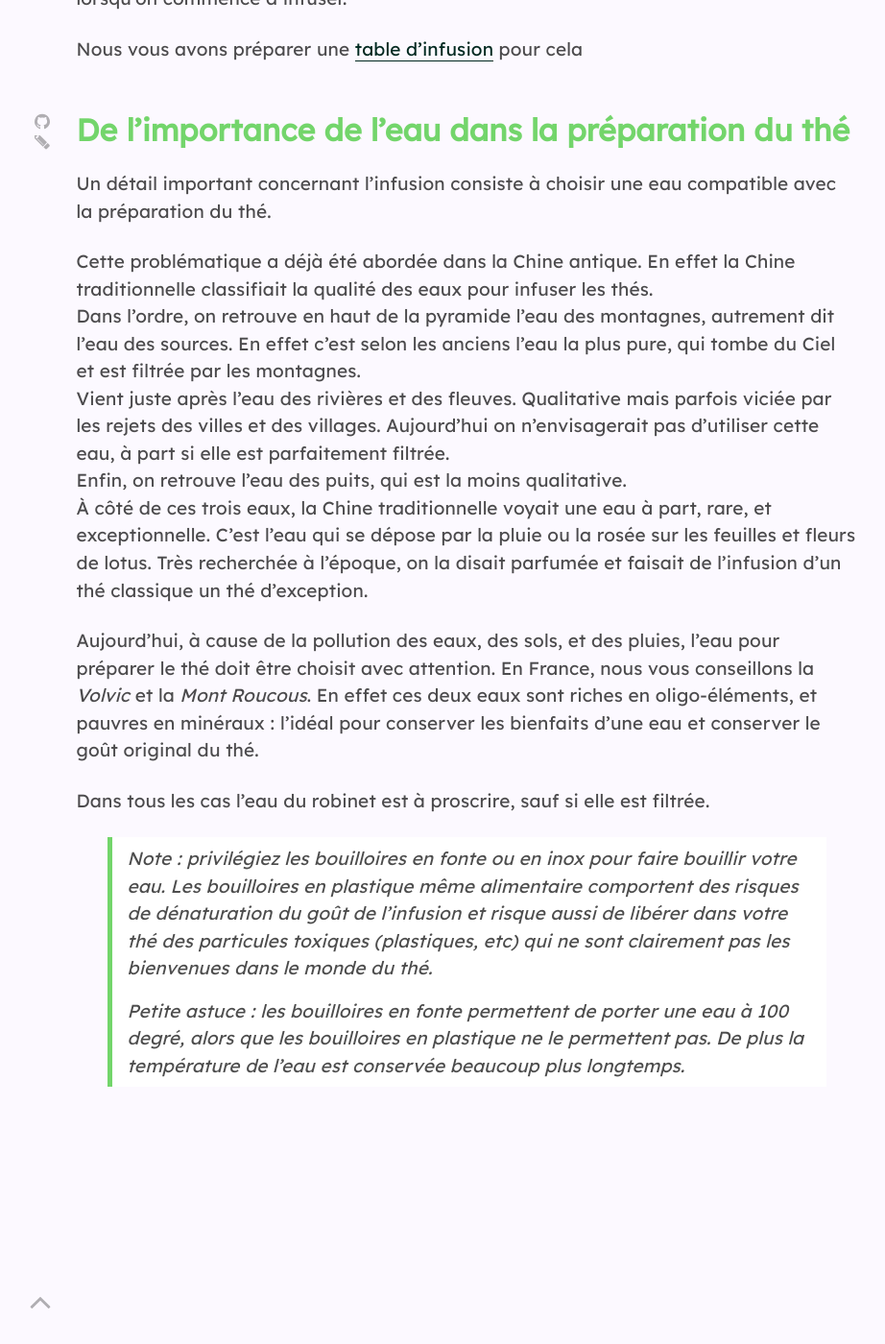
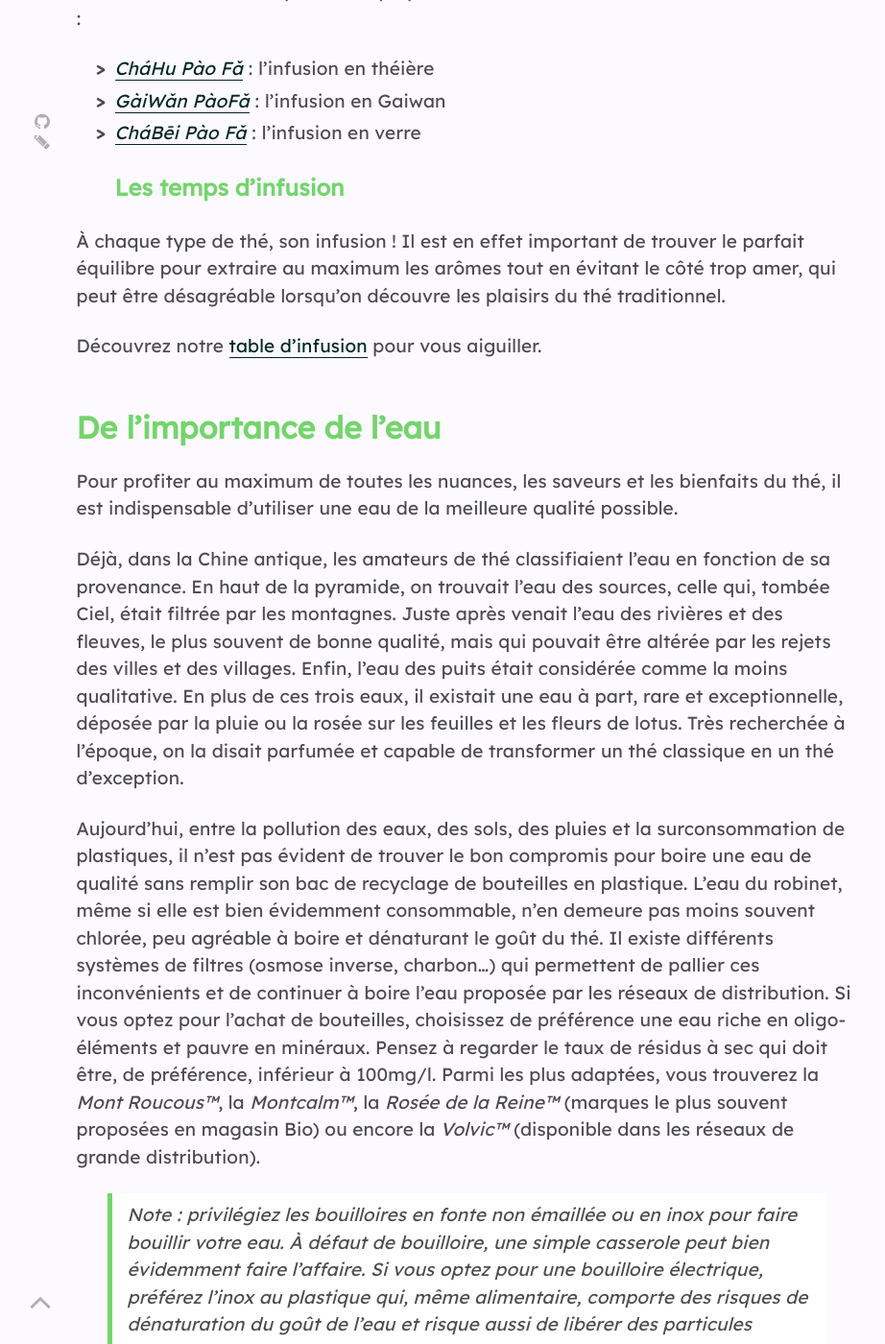
Before and after one commit to brutdethe/site, a Jekyll site: the page built from ressources/_base/debuter.md, in a window 1280 px wide and 1400 px high, scrolled down 3666 px. Shown: the whole window at 96% size, without its empty margins (154-1076 px from the left). Built offline with Jekyll 4.4.1, drawn with Linux system fonts in a browser that asks for light colours; nearby versions of some CDN libraries; before the commit the page ends 4817 px from its top, so only the background shows below that; some of the changed text lies outside the part shown.

Commit message:
reprend le texte "débuter"

```diff
--- a/ressources/_base/debuter.md
+++ b/ressources/_base/debuter.md
@@ -1,91 +1,92 @@
 ---
 titre: Débuter avec les thés de Chine et de Taïwan
 description: >
-  Pour débuter dans le monde du thé, il faut en saisir les bases pratiques pour appréhender le monde du thé traditionnel.
+  Une vue d'ensemble pour découvrir l'univers du thé et en saisir les bases pratiques
 par: ThaisThe
 ---
+<!-- À nos thés
 
+Mettre l’eau à bouillir, choisir son compagnon de voyage en fonction de l’heure, de son humeur, de son envie... Placer quelques pincées de feuilles, verser l’eau, compter, se concentrer sur la danse du temps qui égrène les secondes, comme une méditation fugace, laisser passer les pensées. Servir, s’asseoir, fermer les yeux, déguster et se laisser transporter par les arômes et les parfums qui, à chaque gorgée, racontent une nouvelle histoire.
+
+Un peu d’eau, quelques feuilles, un monde insoupçonné qui s’offre en toute simplicit[h]é...
+-->
 ## Petit historique
 
 L’histoire du thé commence par une légende chinoise.
 
 ![Shennong](/assets/media/debuter_shennong.jpg)
 
-Aux alentours de 2730 av. è.c., le mythique empereur chinois 神農 _ShénNóng_ a déjà inventé l’agriculture, et conseillait à ses sujets de faire bouillir l’eau avant de la boire. C’était aussi un savant, qui testait les plantes afin d’en connaître les secrets médicinaux.
-Il s’empoisonnait souvent avec.
+Aux alentours de 2730 av. è.c., vivait l'empereur 神農 *ShénNóng*, l'un des trois Augustes de la mythologie chinoise. Selon certains folklores, il serait né avec une tête de bovidé et aurait également un tronc en partie transparent ce qui lui permettait d'étudier en direct l'action des simples qu'il ingérait sur les différents organes du corps. Surnommé l'*Agriculteur divin*, le *Divin Laboureur* ou encore le *Laboureur céleste*, on lui prête l'invention de l'agriculture, de la houe et de l'araire, sans oublier du tissage des étoffes, du luth à cinq cordes, de l’arc, de la poterie... Il conseillait à ses sujets de faire bouillir l'eau avant de la consommer afin de la purifier et de lutter contre les épidémies de l'époque.  *ShénNóng* serait également à l'origine de l’ouvrage chinois le plus ancien traitant des drogues végétales, animales et minérales : le Classique de la matière médicale du Laboureur Céleste (神农本草经 *shénnóng běncǎojīng*). La version initiale de ce livre, compilation de savoirs oraux anciens, contenait les notices de 365 produits possédant des vertus médicinales.
 
-Un jour qu’il s’empoisonnait, il s’allongea sous un arbre pour se reposer. L’eau bouillait à côté de lui, quand un coup de vent fit tomber une feuille du théier dans la marmite.   L’empereur bu cette eau, et se trouva guérit de son empoisonnement. De là la culture du thé fut répandue en tant que plante médicinale dans toute la Chine.
+Passionné par les plantes, il les testait sur lui-même afin d'en découvrir les secrets médicinaux et il lui arrivait régulièrement de s'empoisonner avec. La légende raconte qu'un jour, après avoir absorbé quelque plante toxique, il fit bouillir de l'eau au pied d'un théier. Une brise légère fit tomber quelques feuilles dans sa tasse, qui teintèrent et parfumèrent le liquide. Intrigué, l'empereur but ce breuvage et guérit de son empoisennement. Le thé était né et les bienfaits de cette plante se répandirent dans toutes la Chine.
 
-D’un point de vue historique et archéologique, on sait que le thé est déjà partie intégrante de la pharmacopée chinoise en 1000 av. è.c.
-
-Quoi qu’il en soit, les origines du thé viennent de Chine, et plus particulièrement dans les provinces du _GuìZhōu_, _YúnNán_ et _SìChuān_, où l’on a retrouvé les plus anciennes traces archéologiques de théier (_GuìZhōu_) et les plus anciens théiers encore vivants, plus que millénaires (_YúnNán_).
+D’un point de vue historique et archéologique, les origines du thé viennent de Chine, plus particulièrement des provinces de *SìChuān*, du *YúnNán* où l'on peut de nos jours observer des théiers plus que millénaires et du *GuìZhōu* où l’on a retrouvé les plus anciennes traces archéologiques de théier. D'un point de vue médicinal, le thé fait déjà partie intégrante de la pharmacopée chinoise en 1000 av. è.c.
 
 ## Le thé
 
-Le thé que nous buvons peut être de 6 couleurs différentes : vert, blanc, jaune, bleu, rouge, ou noir. C’est du moins les 6 couleurs « officielles » en Chine, berceau de la culture du thé.
+En Chine, berceau de sa culture, et à Taïwan, le thé se décline en six couleurs "officielles" :
+  綠茶 - LǜChá - thé vert
+  白茶 - BáiChá - thé blanc
+  黃茶 - HuángChá - thé jaune
+  青茶 - QīngChá - thé bleu-vert
+  紅茶 - HóngChá - thé rouge
+  黑茶 - HēiChá - thé noir
+
+À ces six couleurs, on peut ajouter une septième, le thé Pǔ'ěr, 普洱生茶 Pǔ’ěr ShēngChá, dont la méthode de fabrication est plus complexe et qui, comme certains vins, se bonifie avec le temps.
 
 ![Le thé](/assets/media/debuter_cueillette.jpg)
 
-### La couleur d’un thé tient du travail de l’homme et non de l’espèce de thé cueillie
+### Une espèce pour plusieurs couleurs
 
-Pour obtenir du thé, on cueille simplement une feuille d’un arbuste ou arbre à thé (_Camellia Sinensis_), et on la travaille (en la séchant, en la laissant fermenter, etc.) suivant le type de thé que l’on veut.
-Vous pouvez approfondir ce point en consultant la [méthode de fabrication du thé](./processus-de-fabrication-du-the)
+Contrairement à ce que l'on pourrait croire, tous les types de thé proviennent du même arbuste ou arbre à thé, le *Camellia Sinensis*, peu importe le *cultivar* ou cépage. C'est ensuite le travail de l'homme et le processus de fabrication qui va déterminer sa couleur. Ramassage, flétrissage, façonage, séchage, fermentation..., les différentes étapes de préparation permettent ainsi de varier les couleurs, les goûts et les plaisirs.
+Certains _cultivars_ sont, cependant, plus ou moins propices à un type de thé en particulier. Le thé *LóngJǐng*, par exemple, n’est obtenu qu’à partir d'un cultivar spécifique : le *LóngJǐng 43*.
 
-C’est le processus de fabrication qui va déterminer la couleur du thé, et non le _cultivar_ (le cépage du thé). En effet peu importe le _cultivar_ que l’on cueille, c’est le travail de l’homme qui décidera si une feuille de théier deviendra "thé rouge" ou un "thé vert", etc.
-Cependant certains _cultivars_ sont plus ou moins propice à un type de thé en particulier. Par exemple le thé _LóngJǐng_ n’est fait qu’avec un cultivar spécifique : le _LóngJǐng 43_.
+N'hésitez pas à consulter la [méthode de fabrication du thé](./processus-de-fabrication-du-the) pour approfondir le sujet.
+### Des infusions à répétition
 
-### Les mêmes feuilles de thé peuvent être infusé à répétition
+Bien loin des sachets à usage unique, le thé sous sa forme traditionnelle, en *vrac* ou en *galette*, peut être infusé à plusieurs reprises, jusqu'à plus de cinquante fois pour certains types, comme les Pǔ'ěr. Chaque infusion révèle alors des parfums et des senstaions différentes.
 
-Contrairement à ce qu’on pourrait penser, le thé dans sa forme traditionnelle, c’est à dire _en vrac_ ou en _galette_, n’est pas une denrée à usage unique. Autrement dit le thé ne s’infuse pas qu’une seule fois comme on le fait souvent avec les sachets, mais on peut l’infuser plusieurs fois selon le type de thé (de trois à 50 fois voir plus).
+Le thé est donc une boisson résiliente et économe, entre autres bienfaits surprenants.
+### Les bienfaits du thé
 
-Par exemple, on pourra infuser des feuilles de thé vert environ trois fois, c’est à dire qu’on versera de l’eau chaude trois fois sur les feuilles après avoir bu le thé.
-Autre exemple, on pourra infuser des dizaines de fois le même thé pu er, jusqu’à cinquante théières la plupart du temps.
-Le thé dans sa forme traditionnelle est donc une boisson résiliente et économe, entre autres bienfaits surprenants.
+Le thé fait partie intégrante de la pharmacopée chinoise.
 
-### Le thé est un aliment médicament
+Il contient des antioxydants qui participent au développement des défenses immunitaires et agissent contre le vieillissement.
 
-Le thé contient des antioxydants, qui participent au développement des défenses immunitaires, et agissent contre le vieillissement .
+Il a aussi une action diurétique, réduisant ainsi la pression artérielle.
 
-Le thé a aussi une action diurétique, et donc réduit la pression artérielle.
+Le thé vert facilite en plus la perte de graisses viscérales et donc la perte de poids.
 
-Le thé vert facilite en plus la perte de graisses viscérales : donc la perte de poids.
+Le thé stimule également l'attention et l'éveil. Cela serait dû non seulement à la caféine libérée lors de l'infusion, mais aussi à d'autres molécules comme les *polyphénols* et la *L-théanine*.
 
-Le thé stimule l'attention et l'éveil. Ce serait dû non seulement à la caféine, mais aussi à d'autres molécules : des _polyphénols_ et de la _L-théanine_.
+<!-- ### Caféine ou théine ?
+-->
 
-## Techniques d'infusion
+## Les techniques d'infusion
 
 ### Les outils
 
-Pour saisir les arômes et les goûts d’un thé de manière précise, il existe trois méthodes traditionnelles : avec une théière, avec un _GàiWǎn_, avec un verre.
-Grâce à ces outils, l’amateur de thé va pouvoir infuser son thé de manière exacte, c’est à dire en contrôlant l’ensemble des facteurs pour obtenir un thé selon ses goûts.
+Pour saisir les arômes et les goûts d’un thé, il existe trois méthodes traditionnelles : avec une théière, un *GàiWǎn* ou encore un verre.
+Grâce à ces différents outils, l’amateur de thé va pouvoir infuser son thé de manière exacte, en contrôlant l’ensemble des facteurs et ainsi optimiser son infusion.
 
-Pour cela nous vous avons fait trois articles traitant de ces trois manières d’infuser un thé.
+Chacune de ces techniques est expliquée de manière détaillée dans les articles suivant :
 
+- [_CháHu Pào Fǎ_](../intermediaire/gong-fu-cha-pao-fa/)  : l'infusion en théière
 - [_GàiWǎn PàoFǎ_](../intermediaire/gai-wan-pao-fa) : l'infusion en Gaiwan
-- [_CháHu Pào Fǎ_](../intermediaire/gong-fu-cha-pao-fa/)  : l'infusion en théière
 - [_CháBēi Pào Fǎ_](../intermediaire/cha-bei-pao-fa/) : l'infusion en verre
+### Les temps d'infusion
 
-### L’infusion
+À chaque type de thé, son infusion ! Il est en effet important de trouver le parfait équilibre pour extraire au maximum les arômes tout en évitant le côté trop amer, qui peut être désagréable lorsqu’on découvre les plaisirs du thé traditionnel.
 
-Pour chaque type de thé, il y aura une infusion particulière. Le but est d’extraire au maximum les arômes tout en évitant le côté trop amer du thé qui est souvent gênant lorsqu’on commence à infuser.
+Découvrez notre [table d’infusion](./table-d-infusion) pour vous aiguiller.
+## De l'importance de l'eau
 
-Nous vous avons préparer une [table d’infusion](./table-d-infusion) pour cela
+Pour profiter au maximum de toutes les nuances, les saveurs et les bienfaits du thé, il est indispensable d'utiliser une eau de la meilleure qualité possible.
 
-## De l'importance de l'eau dans la préparation du thé
+Déjà, dans la Chine antique, les amateurs de thé classifiaient l'eau en fonction de sa provenance. En haut de la pyramide, on trouvait l'eau des sources, celle qui, tombée Ciel, était filtrée par les montagnes. Juste après venait l'eau des rivières et des fleuves, le plus souvent de bonne qualité, mais qui pouvait être altérée par les rejets des villes et des villages. Enfin, l'eau des puits était considérée comme la moins qualitative. En plus de ces trois eaux, il existait une eau à part, rare et exceptionnelle, déposée par la pluie ou la rosée sur les feuilles et les fleurs de lotus. Très recherchée à l'époque, on la disait parfumée et capable de transformer un thé classique en un thé d'exception.
 
-Un détail important concernant l'infusion consiste à choisir une eau compatible avec la préparation du thé.
+Aujourd'hui, entre la pollution des eaux, des sols, des pluies et la surconsommation de plastiques, il n'est pas évident de trouver le bon compromis pour boire une eau de qualité sans remplir son bac de recyclage de bouteilles en plastique. L'eau du robinet, même si elle est bien évidemment consommable, n'en demeure pas moins souvent chlorée, peu agréable à boire et dénaturant le goût du thé. Il existe différents systèmes de filtres (osmose inverse, charbon...) qui permettent de pallier ces inconvénients et de continuer à boire l'eau proposée par les réseaux de distribution. Si vous optez pour l'achat de bouteilles, choisissez de préférence une eau riche en oligo-éléments et pauvre en minéraux. Pensez à regarder le taux de résidus à sec qui doit être, de préférence, inférieur à 100mg/l. Parmi les plus adaptées, vous trouverez la *Mont Roucous™*, la *Montcalm™*, la *Rosée de la Reine™* (marques le plus souvent proposées en magasin Bio) ou encore la *Volvic™* (disponible dans les réseaux de grande distribution).
 
-Cette problématique a déjà été abordée dans la Chine antique. En effet la Chine traditionnelle classifiait la qualité des eaux pour infuser les thés.
-Dans l'ordre, on retrouve en haut de la pyramide l'eau des montagnes, autrement dit l'eau des sources. En effet c'est selon les anciens l'eau la plus pure, qui tombe du Ciel et est filtrée par les montagnes.
-Vient juste après l'eau des rivières et des fleuves. Qualitative mais parfois viciée par les rejets des villes et des villages. Aujourd'hui on n'envisagerait pas d'utiliser cette eau, à part si elle est parfaitement filtrée.
-Enfin, on retrouve l'eau des puits, qui est la moins qualitative.
-À côté de ces trois eaux, la Chine traditionnelle voyait une eau à part, rare, et exceptionnelle. C'est l'eau qui se dépose par la pluie ou la rosée sur les feuilles et fleurs de lotus. Très recherchée à l'époque, on la disait parfumée et faisait de l'infusion d'un thé classique un thé d'exception.
+> Note : privilégiez les bouilloires en fonte non émaillée ou en inox pour faire bouillir votre eau. À défaut de bouilloire, une simple casserole peut bien évidemment faire l'affaire. Si vous optez pour une bouilloire électrique, préférez l'inox au plastique qui, même alimentaire, comporte des risques de dénaturation du goût de l'eau et risque aussi de libérer des particules toxiques (plastiques, etc) qui ne sont pas les bienvenues dans le monde du thé. De plus, de nombreuses bouilloires électriques en inox permettent de choisir la température exacte de l'eau, ce qui s'avère des plus pratiques lorsque l'on aime varier les plaisirs et les couleurs de thé.
 
-Aujourd'hui, à cause de la pollution des eaux, des sols, et des pluies, l'eau pour préparer le thé doit être choisit avec attention. En France, nous vous conseillons la _Volvic_ et la _Mont Roucous_. En effet ces deux eaux sont riches en oligo-éléments, et pauvres en minéraux : l'idéal pour conserver les bienfaits d'une eau et conserver le goût original du thé.
-
-Dans tous les cas l'eau du robinet est à proscrire, sauf si elle est filtrée.
-
-> Note : privilégiez les bouilloires en fonte ou en inox pour faire bouillir votre eau.
-> Les bouilloires en plastique même alimentaire comportent des risques de dénaturation du goût de l'infusion et risque aussi de libérer dans votre thé des particules toxiques (plastiques, etc) qui ne sont clairement pas les bienvenues dans le monde du thé.
-
-> Petite astuce : les bouilloires en fonte permettent de porter une eau à 100 degré, alors que les bouilloires en plastique ne le permettent pas. De plus la température de l'eau est conservée beaucoup plus longtemps.
+> Petite astuce : les bouilloires en fonte permettent de porter une eau à 100 °C, contrairement à celles en plastique. La température de l'eau y est conservée beaucoup plus longtemps, avantage non négligeable quand on est un grand consommateur de thé.
```
